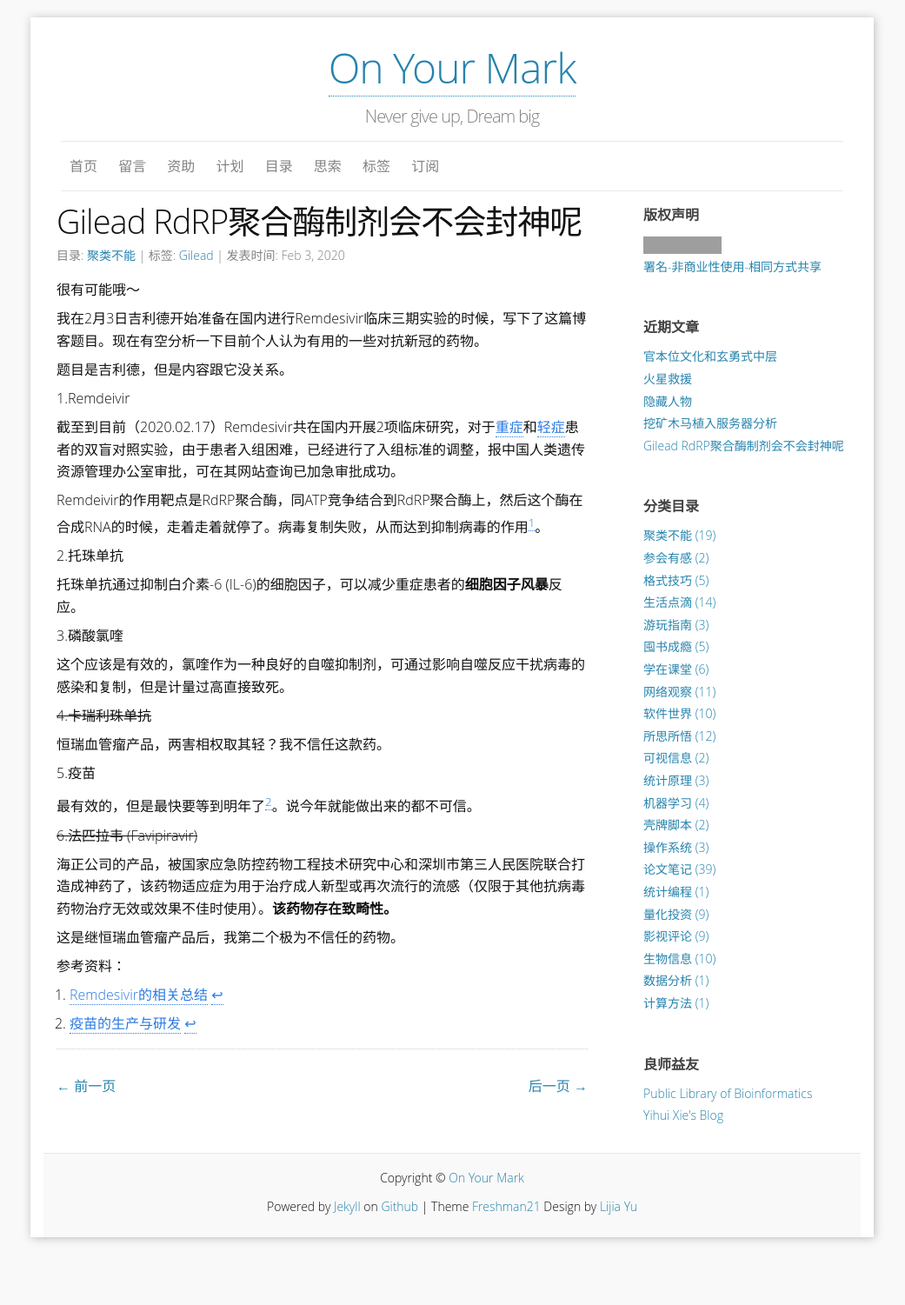
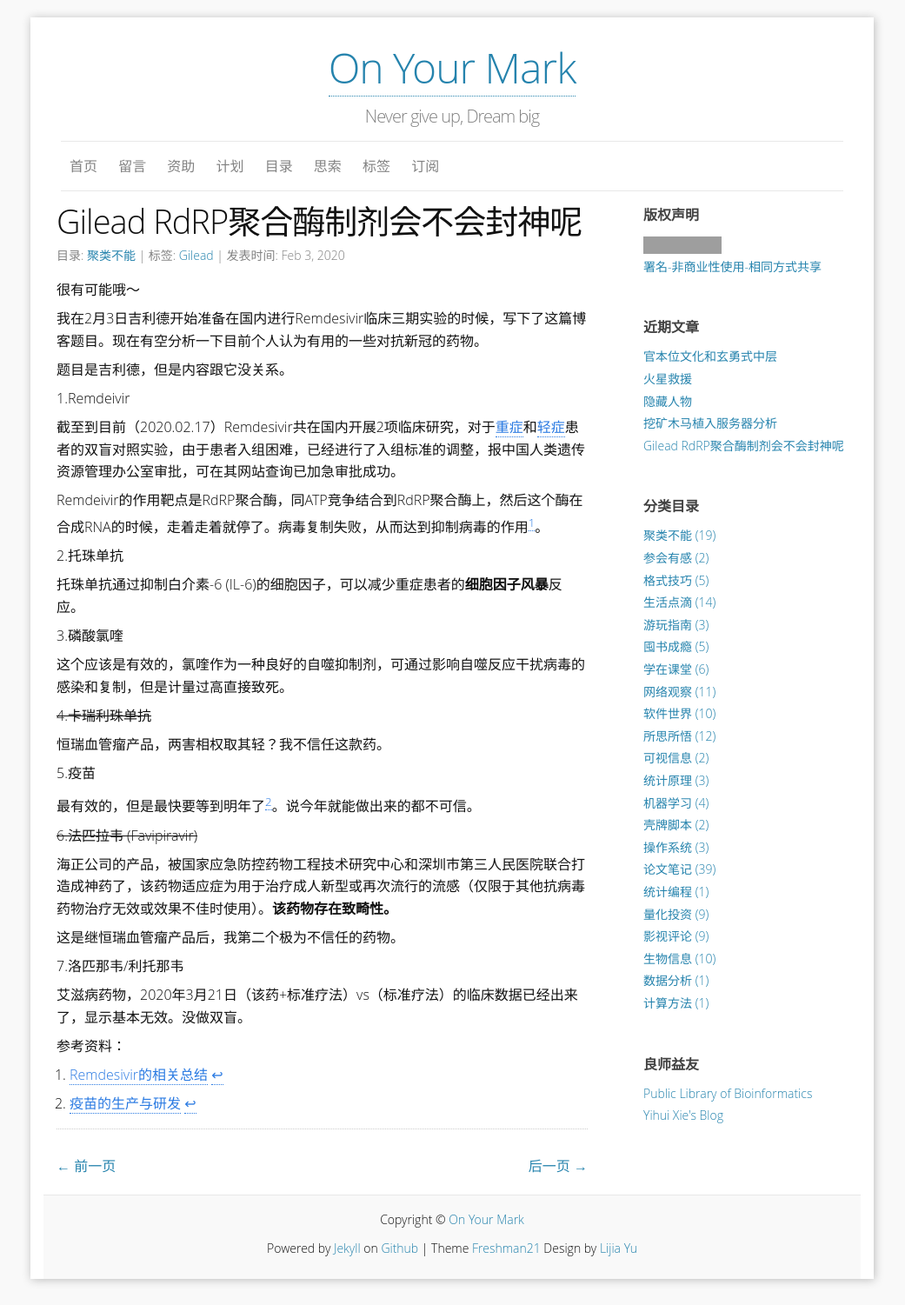
Before and after one commit to yulijia/cn, a Jekyll site: the page built from _posts/2020-02-03-Gilead.md, in a window 1280 px wide. Shown: the whole page at 87% size, without its empty margins (120-1161 px from the left). Built offline with Jekyll 4.4.1, drawn with Linux system fonts in a browser that asks for light colours; comment, search, counter and statistics services are not loaded; before the commit the page ends 1453 px from its top, so only the background shows below that; grey boxes are pictures that could not be loaded.

Commit message:
update content

```diff
--- a/_posts/2020-02-03-Gilead.md
+++ b/_posts/2020-02-03-Gilead.md
@@ -42,6 +42,9 @@
 
 这是继恒瑞血管瘤产品后，我第二个极为不信任的药物。
 
+7.洛匹那韦/利托那韦
+
+艾滋病药物，2020年3月21日（该药+标准疗法）vs（标准疗法）的临床数据已经出来了，显示基本无效。没做双盲。
 
 参考资料：
 
```
